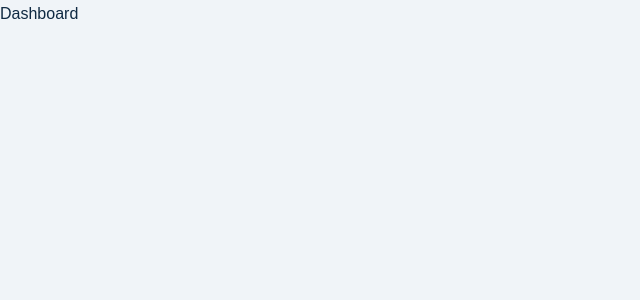
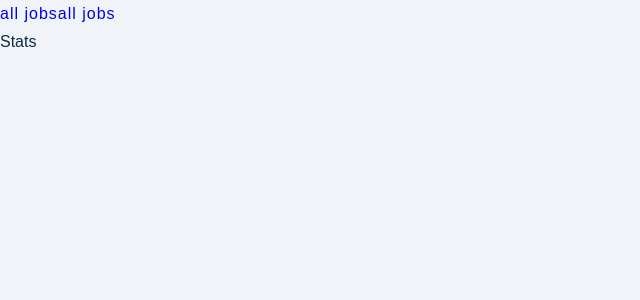
Before and after one commit to saikatbhuiyan/mern-job-finder, a React (Create React App) app in the folder client/: page / in a window 1280 px wide. Shown: the top 300 px of the page, without its empty margins (0-640 px from the left). Built offline with nearby package versions, Linux system fonts and the light colour scheme.

Commit message:
client structure deshboard

```diff
--- a/client/src/App.js
+++ b/client/src/App.js
@@ -1,11 +1,25 @@
 import { BrowserRouter, Routes, Route, Link } from "react-router-dom";
-import { Dashboard, Error, Landing, Register } from "./pages";
+import { Error, Landing, Register } from "./pages";
+
+import {
+  AddJob,
+  ListJobs,
+  Profile,
+  SharedLayout,
+  Stats,
+} from "./pages/dashboard";
 
 function App() {
   return (
     <BrowserRouter>
       <Routes>
-        <Route path="/" element={<Dashboard />} />
+        <Route path="/" element={<SharedLayout />}>
+          <Route index element={<Stats />} />
+          <Route path="all-jobs" element={<ListJobs />} />
+          <Route path="add-job" element={<AddJob />} />
+          <Route path="profile" element={<Profile />} />
+        </Route>
+        <Route path="/" element={<div>dashboard</div>} />
         <Route path="/register" element={<Register />} />
         <Route path="/landing" element={<Landing />} />
         <Route path="*" element={<Error />} />
--- a/client/src/pages/Dashboard.js
+++ /dev/null
@@ -1,5 +0,0 @@
-const Dashboard = () => {
-  return <div>Dashboard</div>;
-};
-
-export default Dashboard;
--- /dev/null
+++ b/client/src/pages/dashboard/AddJob.js
@@ -0,0 +1,5 @@
+const AddJob = () => {
+  return <div>AddJob</div>;
+};
+
+export default AddJob;
--- /dev/null
+++ b/client/src/pages/dashboard/ListJobs.js
@@ -0,0 +1,5 @@
+const ListJobs = () => {
+  return <div>ListJobs</div>;
+};
+
+export default ListJobs;
--- /dev/null
+++ b/client/src/pages/dashboard/Profile.js
@@ -0,0 +1,5 @@
+const Profile = () => {
+  return <div>Profile</div>;
+};
+
+export default Profile;
--- /dev/null
+++ b/client/src/pages/dashboard/SharedLayout.js
@@ -0,0 +1,16 @@
+import { Outlet, Link } from "react-router-dom";
+import Wrapper from "../../assets/wrappers/SharedLayout";
+
+const SharedLayout = () => {
+  return (
+    <Wrapper>
+      <nav>
+        <Link to="all-jobs">all jobs</Link>
+        <Link to="add-job">all jobs</Link>
+      </nav>
+      <Outlet />
+    </Wrapper>
+  );
+};
+
+export default SharedLayout;
--- /dev/null
+++ b/client/src/pages/dashboard/Stats.js
@@ -0,0 +1,5 @@
+const Stats = () => {
+  return <div>Stats</div>;
+};
+
+export default Stats;
--- /dev/null
+++ b/client/src/pages/dashboard/index.js
@@ -0,0 +1,7 @@
+import AddJob from "./AddJob";
+import ListJobs from "./ListJobs";
+import Profile from "./Profile";
+import SharedLayout from "./SharedLayout";
+import Stats from "./Stats";
+
+export { ListJobs, Profile, SharedLayout, Stats, AddJob };
--- a/client/src/pages/index.js
+++ b/client/src/pages/index.js
@@ -1,6 +1,5 @@
-import Dashboard from "./Dashboard";
 import Error from "./Error";
 import Landing from "./Landing";
 import Register from "./Register";
 
-export { Dashboard, Error, Landing, Register };
+export { Error, Landing, Register };
```
